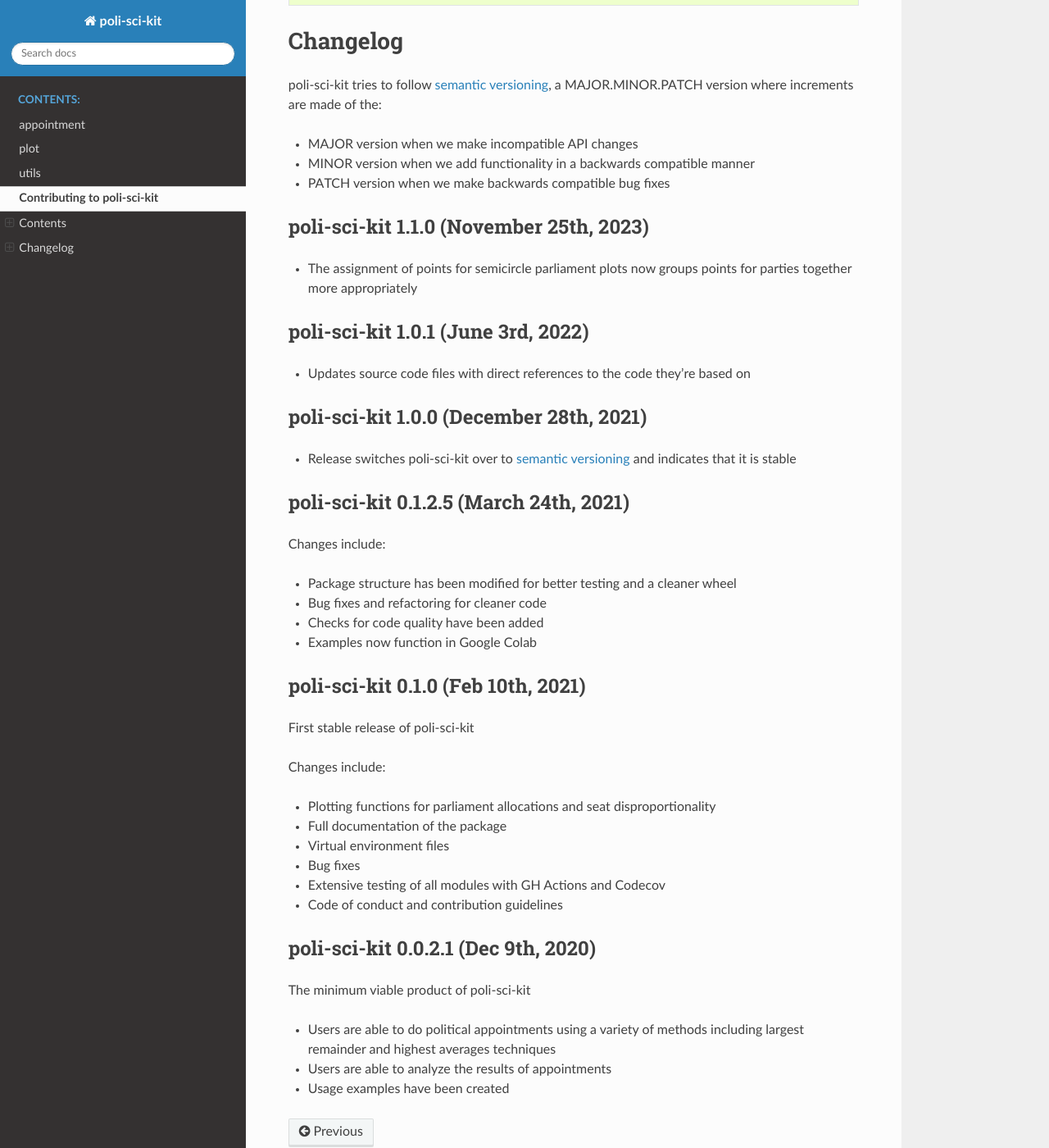
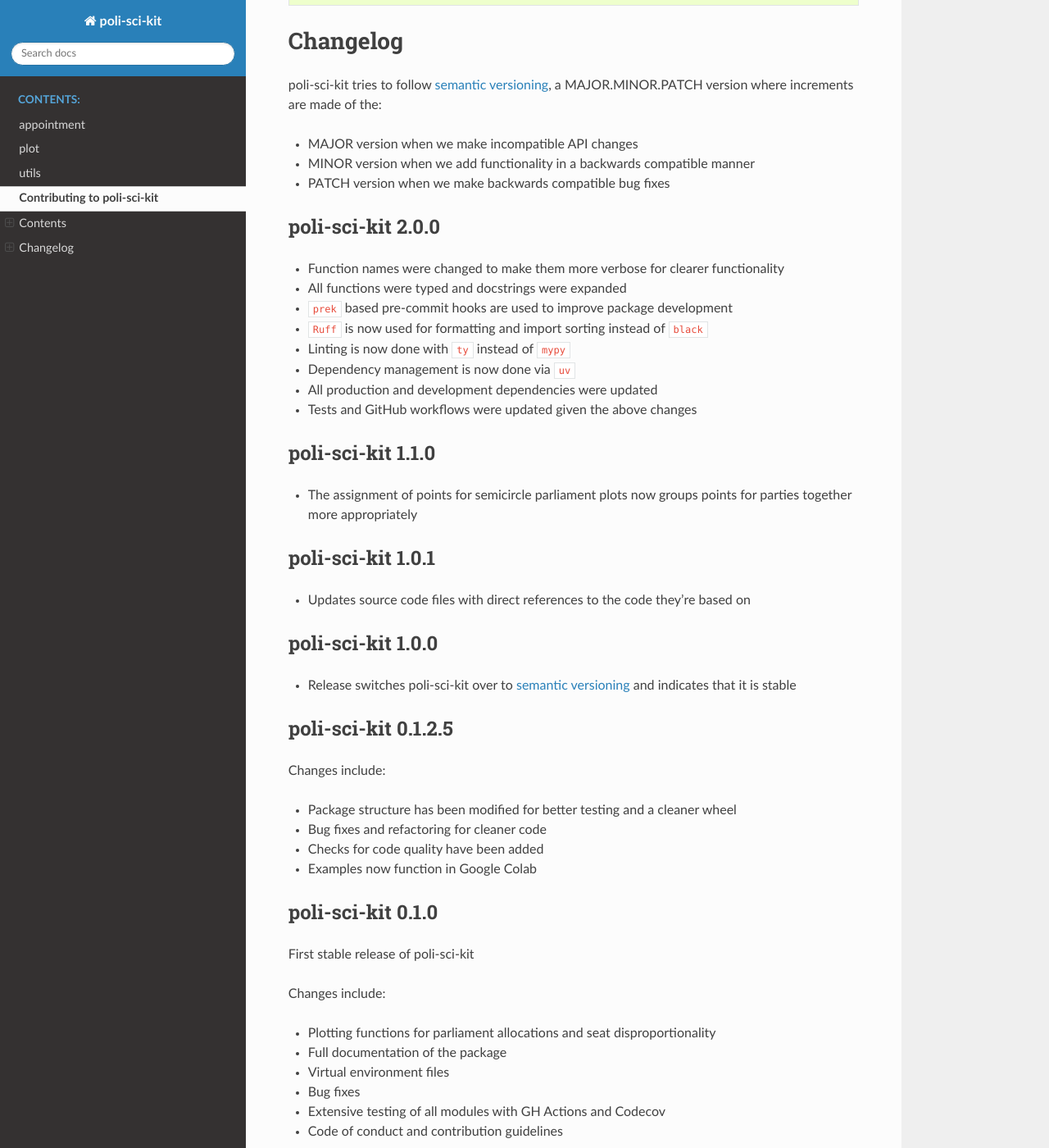
Before and after one commit to andrewtavis/poli-sci-kit, a Sphinx documentation site: the page built from docs/source/notes.rst, in a window 1280 px wide and 1400 px high, scrolled down 4896 px. Shown: the whole window at 82% size. Built offline with Sphinx 7.4.7 and the Read the Docs theme 3.1.0, drawn with Linux system fonts in a browser that asks for light colours; formulas are drawn with MathJax 3.

Commit message:
Misc changes and update to v2.0.0

```diff
--- a/CHANGELOG.md
+++ b/CHANGELOG.md
@@ -6,19 +6,30 @@
 - MINOR version when we add functionality in a backwards compatible manner
 - PATCH version when we make backwards compatible bug fixes
 
-## poli-sci-kit 1.1.0 (November 25th, 2023)
+## poli-sci-kit 2.0.0
+
+- Function names were changed to make them more verbose for clearer functionality
+- All functions were typed and docstrings were expanded
+- `prek` based pre-commit hooks are used to improve package development
+- `Ruff` is now used for formatting and import sorting instead of `black`
+- Linting is now done with `ty` instead of `mypy`
+- Dependency management is now done via `uv`
+- All production and development dependencies were updated
+- Tests and GitHub workflows were updated given the above changes
+
+## poli-sci-kit 1.1.0
 
 - The assignment of points for semicircle parliament plots now groups points for parties together more appropriately
 
-## poli-sci-kit 1.0.1 (June 3rd, 2022)
+## poli-sci-kit 1.0.1
 
 - Updates source code files with direct references to the code they're based on
 
-## poli-sci-kit 1.0.0 (December 28th, 2021)
+## poli-sci-kit 1.0.0
 
 - Release switches poli-sci-kit over to [semantic versioning](https://semver.org/) and indicates that it is stable
 
-## poli-sci-kit 0.1.2.5 (March 24th, 2021)
+## poli-sci-kit 0.1.2.5
 
 Changes include:
 
@@ -27,7 +38,7 @@
 - Checks for code quality have been added
 - Examples now function in Google Colab
 
-## poli-sci-kit 0.1.0 (Feb 10th, 2021)
+## poli-sci-kit 0.1.0
 
 First stable release of poli-sci-kit
 
@@ -40,7 +51,7 @@
 - Extensive testing of all modules with GH Actions and Codecov
 - Code of conduct and contribution guidelines
 
-## poli-sci-kit 0.0.2.1 (Dec 9th, 2020)
+## poli-sci-kit 0.0.2.1
 
 The minimum viable product of poli-sci-kit
 
--- a/docs/source/conf.py
+++ b/docs/source/conf.py
@@ -15,6 +15,8 @@
 import shutil
 import sys
 
+import sphinx_rtd_theme
+
 sys.path.insert(0, os.path.abspath(".."))
 
 # -- Project information -----------------------------------------------------
@@ -24,7 +26,7 @@
 author = "poli-sci-kit developers"
 
 # The full version, including alpha/beta/rc tags
-release = "1.1.0"
+release = "2.0.0"
 
 
 # -- General configuration ---------------------------------------------------
@@ -83,8 +85,6 @@
 
 # The theme to use for HTML and HTML Help pages.  See the documentation for
 # a list of builtin themes.
-#
-import sphinx_rtd_theme
 
 html_theme = "sphinx_rtd_theme"
 
--- a/docs/source/index.rst
+++ b/docs/source/index.rst
@@ -29,9 +29,6 @@
 
 .. |coc| image:: https://img.shields.io/badge/coc-Contributor%20Covenant-ff69b4.svg
     :target: https://github.com/andrewtavis/poli-sci-kit/blob/main/.github/CODE_OF_CONDUCT.md
-
-.. |codestyle| image:: https://img.shields.io/badge/code%20style-black-000000.svg
-    :target: https://github.com/psf/black
 
 .. |colab| image:: https://img.shields.io/badge/%20-Open%20in%20Colab-097ABB.svg?logo=google-colab&color=097ABB&labelColor=525252
     :target: https://colab.research.google.com/github/andrewtavis/poli-sci-kit
--- a/docs/source/plot.rst
+++ b/docs/source/plot.rst
@@ -10,7 +10,7 @@
 * :py:func:`poli_sci_kit.plot.disproportionality_bar_plot`
 * :py:func:`poli_sci_kit.plot.parliament_plot`
 * :py:func:`poli_sci_kit.utils.gen_parliament_plot_points`
-* :py:func:`poli_sci_kit.utils.swap_parl_allocations`
+* :py:func:`poli_sci_kit.utils.swap_parliament_allocations`
 
 .. autofunction:: poli_sci_kit.plot.disproportionality_bar_plot
 
@@ -24,4 +24,4 @@
 
 A final function to swap poorly allocated seats is also provided in `utils <https://github.com/andrewtavis/poli-sci-kit/blob/main/poli_sci_kit/utils.py>`_:
 
-.. autofunction:: poli_sci_kit.utils.swap_parl_allocations
+.. autofunction:: poli_sci_kit.utils.swap_parliament_allocations
--- a/pyproject.toml
+++ b/pyproject.toml
@@ -6,7 +6,7 @@
 
 [project]
 name = "poli-sci-kit"
-version = "1.1.0"
+version = "2.0.0"
 description = "Political elections, appointment, analysis and visualization in Python"
 readme = "README.md"
 requires-python = ">=3.12"
```
Also changed, not shown: README.md (+0 -1 lines), 3 other files.
